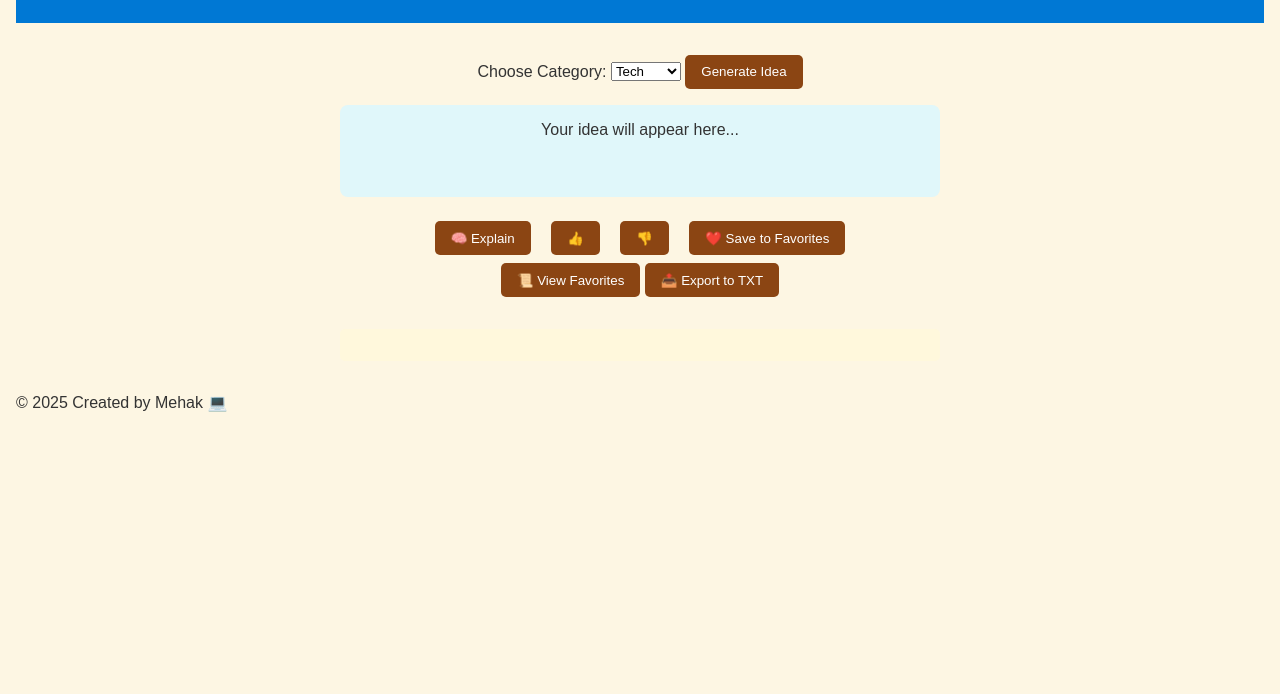
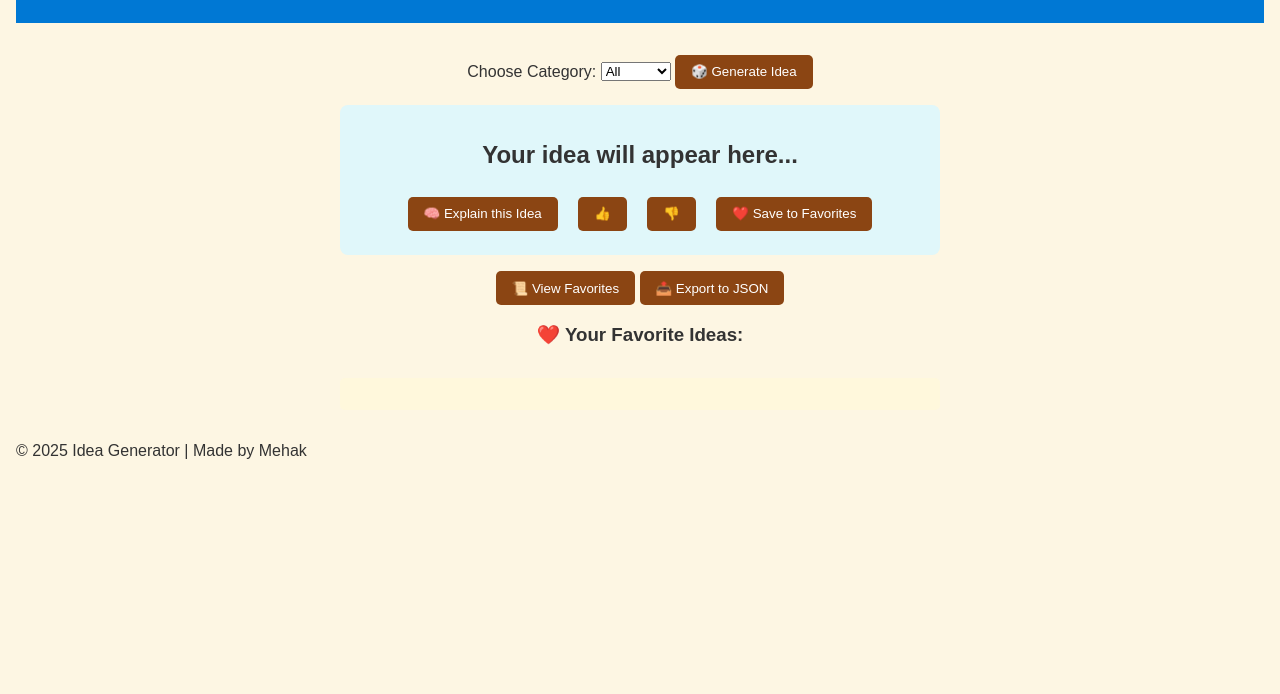
Before and after one commit to mehak-glitch/Idea-Generator-Tool, a plain HTML site: page index.html in a window 1280 px wide. Shown: the part 106-800 px from the top of the page. Drawn offline with Linux system fonts and the light colour scheme.

Commit message:
index.html

```diff
--- a/index.html
+++ b/index.html
@@ -3,44 +3,49 @@
 <head>
   <meta charset="UTF-8" />
   <meta name="viewport" content="width=device-width, initial-scale=1.0"/>
-  <title>Idea Generator 💡</title>
+  <title>💡 Idea Generator Tool</title>
   <link rel="stylesheet" href="style.css" />
 </head>
 <body>
   <header>
-    <h1>💡 Idea Generator Tool</h1>
-    <button id="toggle-theme">🌙 Toggle Theme</button>
+    <h1>💡 Idea Generator</h1>
+    <button id="theme-toggle">🌙 Toggle Theme</button>
   </header>
 
   <main>
     <label for="category">Choose Category:</label>
     <select id="category">
+      <option value="all">All</option>
       <option value="tech">Tech</option>
+      <option value="fashion">Fashion</option>
+      <option value="ai">AI</option>
       <option value="edtech">EdTech</option>
-      <option value="fashion">Fashion</option>
       <option value="content">Content</option>
-      <option value="names">Names</option>
     </select>
 
-    <button id="generate">Generate Idea</button>
-    <div id="idea-box" class="animated">Your idea will appear here...</div>
+    <button id="generate">🎲 Generate Idea</button>
 
-    <div class="actions">
-      <button id="explain">🧠 Explain</button>
-      <button id="like">👍</button>
-      <button id="dislike">👎</button>
-      <button id="save">❤️ Save to Favorites</button>
+    <div id="idea-box">
+      <h2 id="idea-text">Your idea will appear here...</h2>
+      <p id="idea-explanation"></p>
+      <div class="actions">
+        <button id="explain">🧠 Explain this Idea</button>
+        <button id="like">👍</button>
+        <button id="dislike">👎</button>
+        <button id="save">❤️ Save to Favorites</button>
+      </div>
     </div>
 
-    <button id="show-favorites">📜 View Favorites</button>
-    <button id="export-favorites">📤 Export to TXT</button>
+    <button id="view-favorites">📜 View Favorites</button>
+    <button id="export-json">📤 Export to JSON</button>
 
-    <div id="favorites"></div>
+    <div id="favorites-list" class="hidden">
+      <h3>❤️ Your Favorite Ideas:</h3>
+      <ul id="favorites"></ul>
+    </div>
   </main>
 
-  <footer>
-    <p>© 2025 Created by Mehak 💻</p>
-  </footer>
+  <footer>© 2025 Idea Generator | Made by Mehak</footer>
 
   <script src="script.js"></script>
 </body>
```
